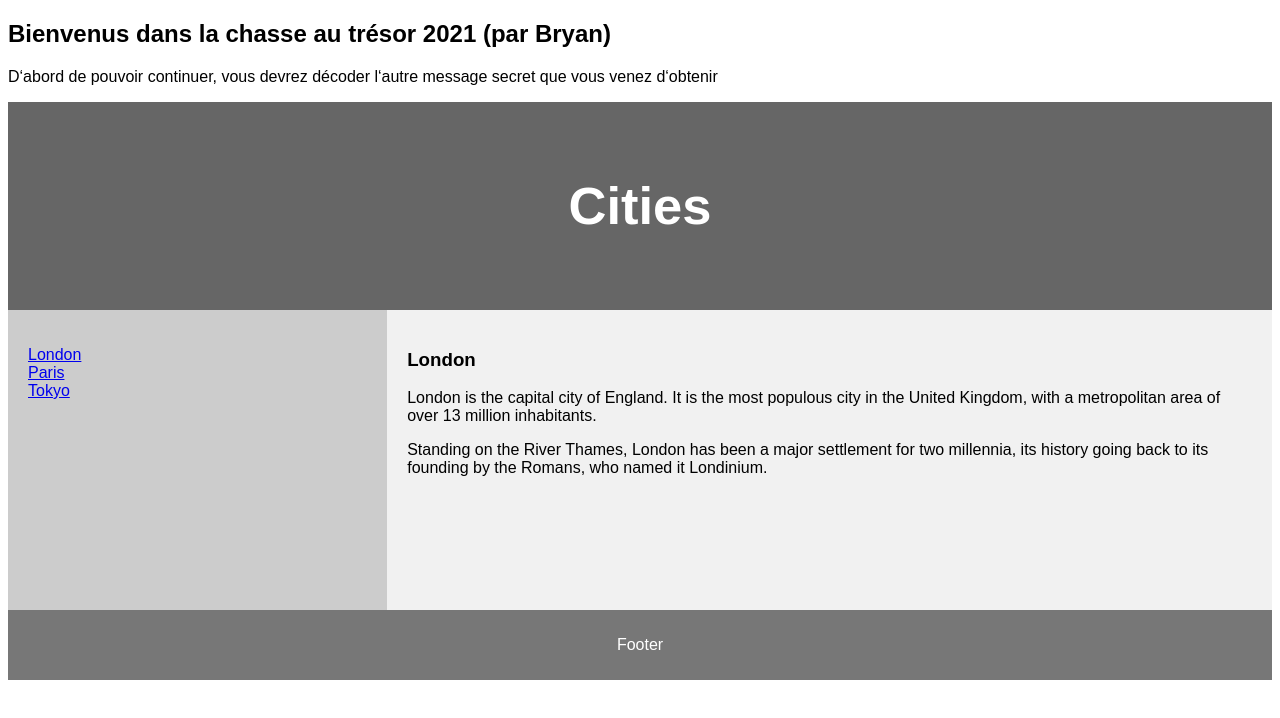
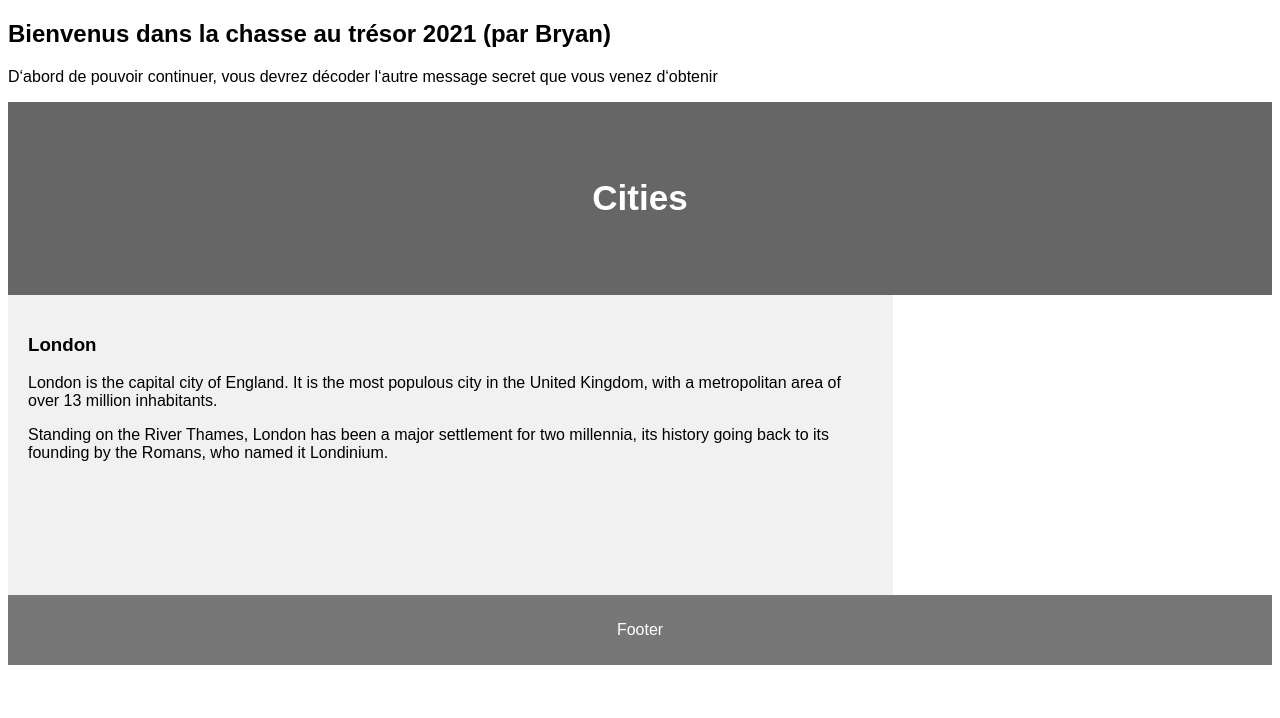
Before and after one commit to BryanAto/Iczlz-Ezui.github.io, a plain HTML site: page index.html in a window 1280 px wide. Drawn offline with Linux system fonts and the light colour scheme.

Commit message:
1st Area-0

```diff
--- a/index.html
+++ b/index.html
@@ -11,17 +11,10 @@
     <p>D‘abord de pouvoir continuer, vous devrez décoder l‘autre message secret que vous venez d‘obtenir</p>
 
     <header>
-      <h2>Cities</h2>
+      <h4>Cities</h4>
     </header>
 
     <section>
-      <nav>
-        <ul>
-          <li><a href="#">London</a></li>
-          <li><a href="#">Paris</a></li>
-          <li><a href="#">Tokyo</a></li>
-        </ul>
-      </nav>
 
       <article>
         <h1>London</h1>
```
